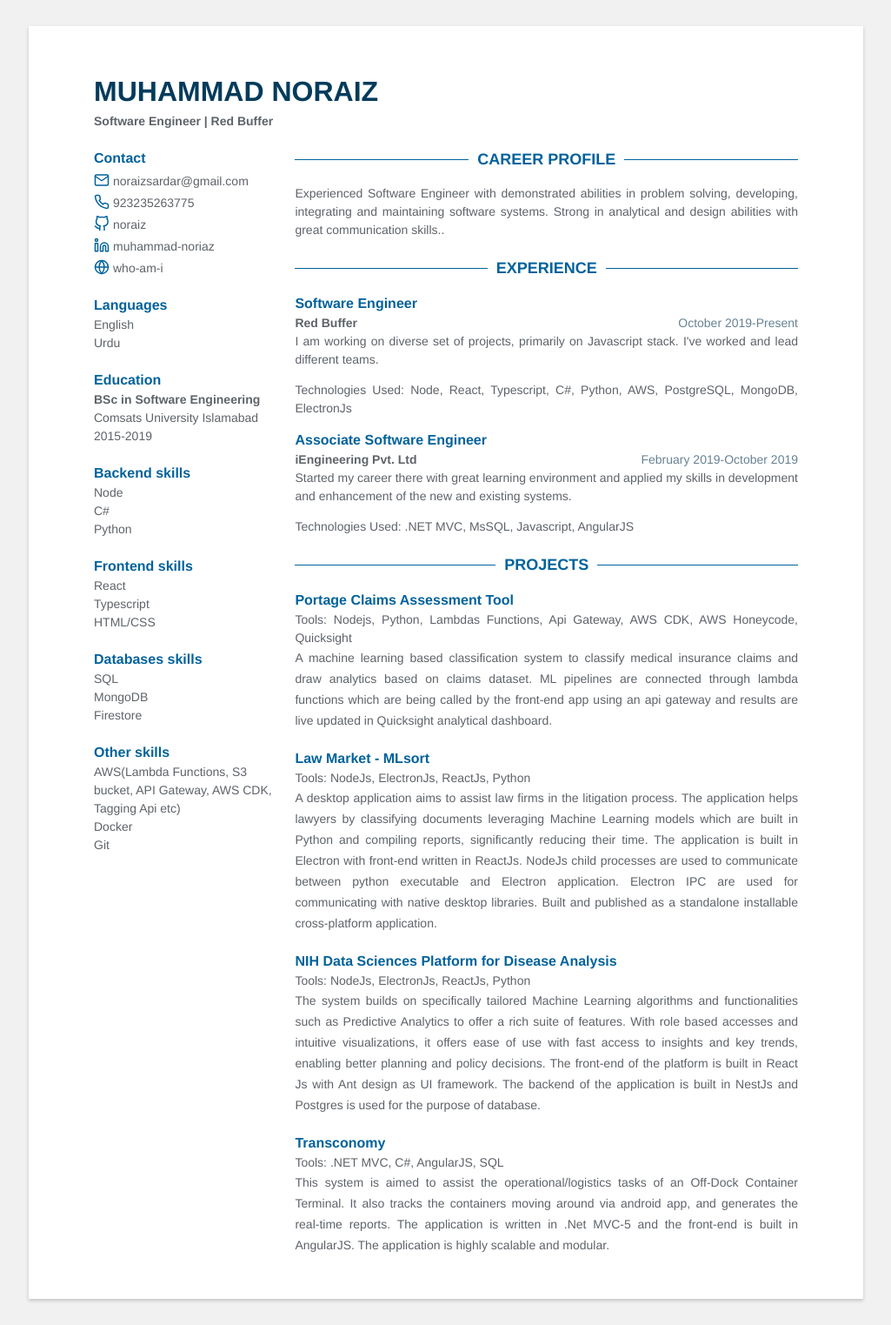
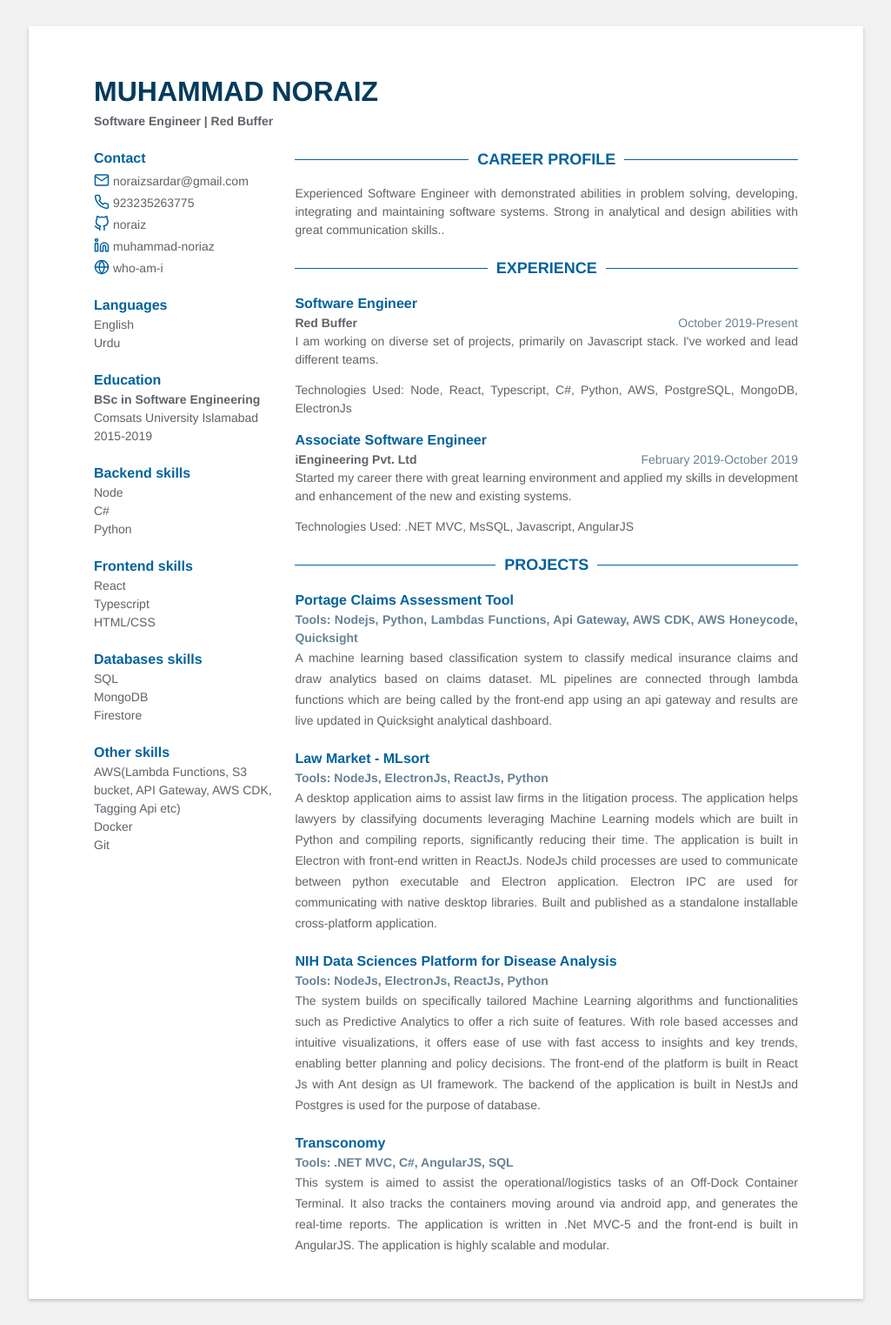
Before and after one commit to noraizsardar/who-am-i, a Jekyll site: the page built from index.html, in a window 1280 px wide. Shown: the whole page at 87% size, without its empty margins (127-1152 px from the left). Built offline with Jekyll 4.4.1, drawn with Linux system fonts in a browser that asks for light colours.

```diff
--- a/_includes/projects.html
+++ b/_includes/projects.html
@@ -7,7 +7,7 @@
             <div class="project-title" style="font-size: 16px; font-weight: 700; color: var(--fg-color);">
                 {{p.title}}
             </div>
-            <div class="tools" style="color: var(--fg-color-body); font-size: 14px;">Tools: {{p.tools}}</div>
+            <div class="tools">Tools: {{p.tools}}</div>
             <span class="details">{{p.details}}</span>
         </div>
     {% endfor %}
--- a/_sass/includes/projects.scss
+++ b/_sass/includes/projects.scss
@@ -8,7 +8,9 @@
             @include sub-header;
         }
         .tools {
-            @include body-text;
+                color: var(--fg-color-title-sm);
+                font-weight: bold;
+                font-size: 14px;
         }
         .details {
             @include body-text;
```
Also changed, not shown: 1 other file.
